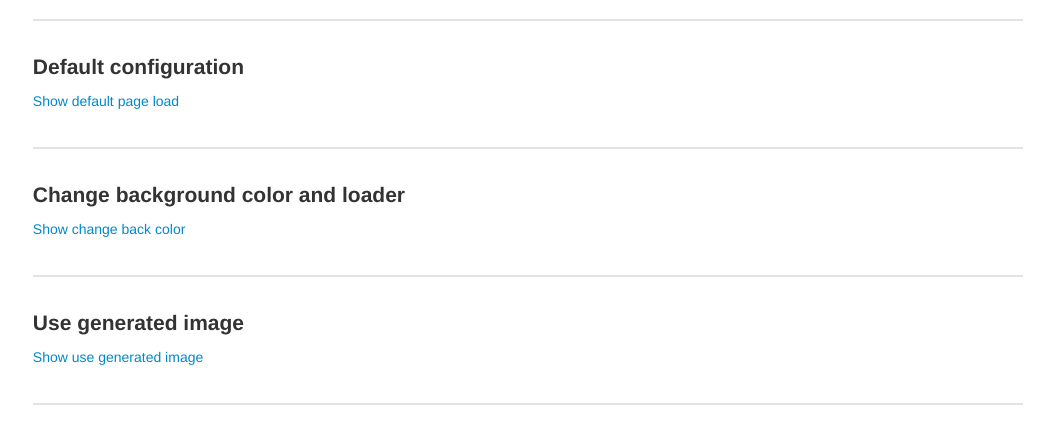
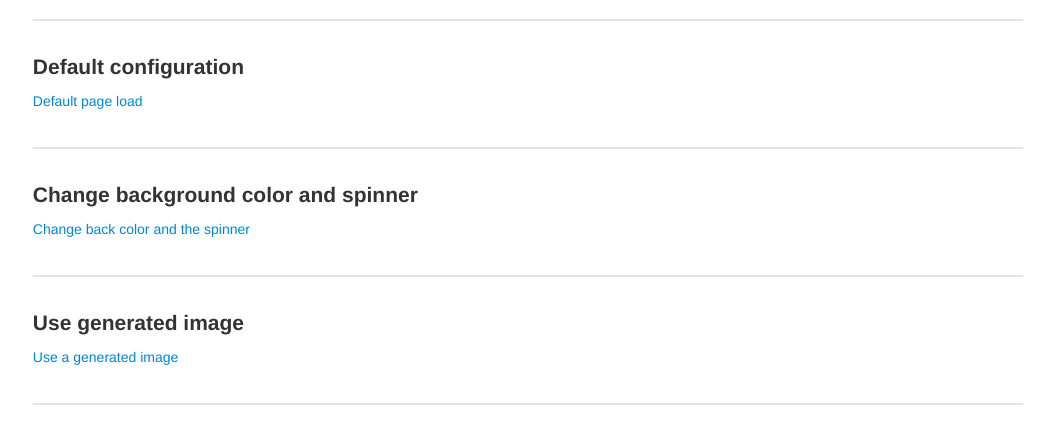
Before and after one commit to hugorper/jquery-image-load-polisher, a website: page demo/index.html in a window 1280 px wide. Shown: the part 455-898 px from the top of the page, without its empty margins (112-1166 px from the left). Drawn offline with nearby package versions, Linux system fonts and the light colour scheme.

Commit message:
docs(demo): change documentation to be the same of project page

```diff
--- a/demo/index.html
+++ b/demo/index.html
@@ -104,7 +104,8 @@
 	}
 
 </script>
-</head><body>
+</head>
+<body>
 <div class="container">
     <h1>jQuery Page Load Polisher</h1>
     <p>This demo show how to use th jQuery Page Load Polisher.</p>
@@ -114,13 +115,13 @@
     <div class="example" align="center"><img src="https://github.com/hugorper/jquery-page-load-polisher/blob/master/demo/400k.jpg?raw=true" width="400" height="200"></div>
     <hr>
     <h2>Default configuration</h2>
-    <div class="example"><a href="index.html?type=default">Show default page load</a></div>
+    <div class="example"><a href="index.html?type=default">Default page load</a></div>
     <hr>
-    <h2>Change background color and loader</h2>
-    <div class="example"><a href="index.html?type=change_back_color">Show change back color</a></div>
+    <h2>Change background color and spinner</h2>
+    <div class="example"><a href="index.html?type=change_back_color">Change back color and the spinner</a></div>
     <hr>
     <h2>Use generated image</h2>
-    <div class="example"><a href="index.html?type=sonic">Show use generated image</a></div>
+    <div class="example"><a href="index.html?type=sonic">Use a generated image</a></div>
     <hr>
 </div>
 </body>
```
